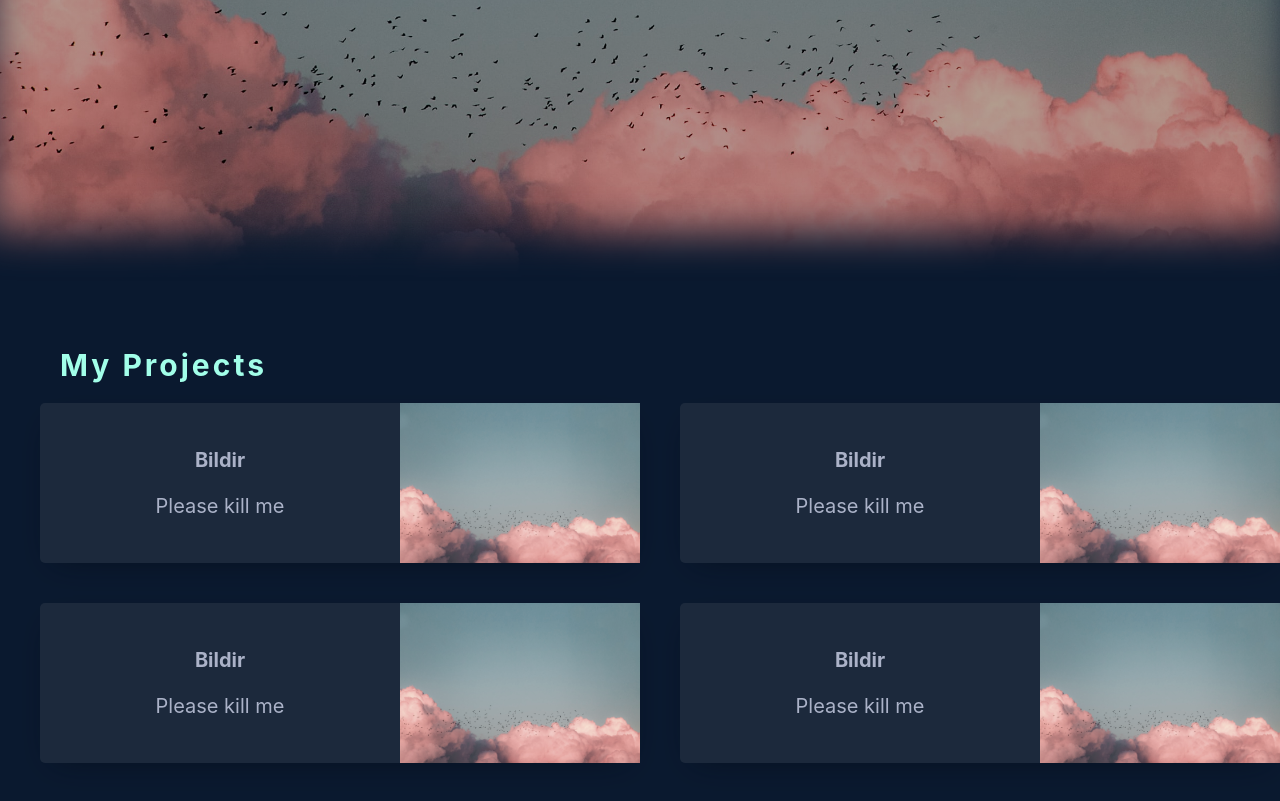
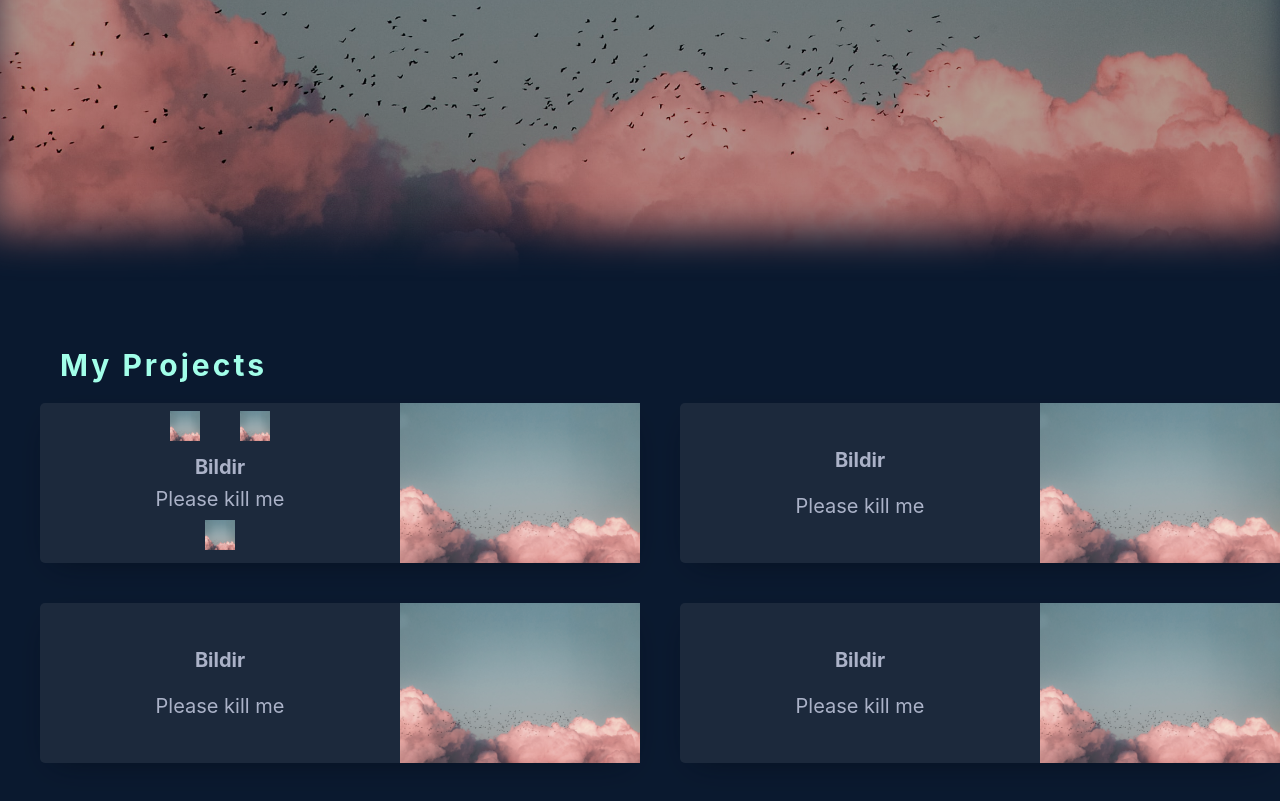
Before and after one commit to cankat-orum/reactjs-portfolio-website, a React (Create React App) app: page / in a window 1280 px wide. Shown: the part 503-1304 px from the top of the page. Built offline with nearby package versions, Linux system fonts and the light colour scheme.

Commit message:
Tech and Link props added.
- Used tech and project link image props added.
- Link href added to project link images.

```diff
--- a/src/ProjectItem.css
+++ b/src/ProjectItem.css
@@ -41,3 +41,18 @@
 body {
   background-color: rgb(10, 25, 47);
 }
+
+.tech-img {
+  width: 1.5em;
+  height: 1.5em;
+  margin-left: 1em;
+  margin-right: 1em;
+  border: 0;
+}
+
+.link-img {
+  width: 1.5em;
+  height: 1.5em;
+  margin-left: 1em;
+  margin-right: 1em;
+}
--- a/src/ProjectItem.js
+++ b/src/ProjectItem.js
@@ -2,18 +2,73 @@ import React from "react";
 import ItemImg from "./img/index-bg.jpg";
 import "./ProjectItem.css";
 
-function ProjectItem({ title, desc }) {
+function ProjectItem({
+  title,
+  desc,
+  itemSrc,
+  techSrc01,
+  techSrc02,
+  techSrc03,
+  linkSrc01,
+  linkSrc02,
+  linkSrc03,
+  linkHref01,
+  linkHref02,
+  linkHref03,
+}) {
   return (
     <div className="ProjectItem">
-      <img className="thumbnail" src={ItemImg}></img>
+      <img className="thumbnail" src={itemSrc}></img>
       <div className="project-info">
-        <div className="links"></div>
+        <div className="techs-used">
+          <img
+            className="tech-img"
+            src={techSrc01}
+            style={techSrc01 == null ? srcStyle : {}}
+          ></img>
+          <img
+            className="tech-img"
+            src={techSrc02}
+            style={techSrc02 == null ? srcStyle : {}}
+          ></img>
+          <img
+            className="tech-img"
+            src={techSrc03}
+            style={techSrc03 == null ? srcStyle : {}}
+          ></img>
+        </div>
         <h5 className="project-title">{title}</h5>
         <p className="project-desc">{desc}</p>
-        <div className="techs-used"></div>
+        <div className="links">
+          <a href={linkHref01} target="_blank">
+            <img
+              className="link-img"
+              src={linkSrc01}
+              style={linkSrc01 == null ? srcStyle : {}}
+            ></img>
+          </a>
+          <a href={linkHref02} target="_blank">
+            <img
+              className="link-img"
+              src={linkSrc02}
+              style={linkSrc02 == null ? srcStyle : {}}
+            ></img>
+          </a>
+          <a href={linkHref03} target="_blank">
+            <img
+              className="link-img"
+              src={linkSrc03}
+              style={linkSrc03 == null ? srcStyle : {}}
+            ></img>
+          </a>
+        </div>
       </div>
     </div>
   );
 }
 
+let srcStyle = {
+  display: "none",
+};
+
 export default ProjectItem;
--- a/src/Projects.js
+++ b/src/Projects.js
@@ -2,6 +2,7 @@ import React from "react";
 import PItem from "./ProjectItem";
 import "./Projects.css";
 import styled from "styled-components";
+import itemSrc from "./img/index-bg.jpg";
 
 export const Grid = styled.div``;
 
@@ -20,18 +21,26 @@ function Projects() {
       <Grid>
         <Row>
           <Col size={1}>
-            <PItem title="Bildir" desc="Please kill me" />
+            <PItem
+              title="Bildir"
+              desc="Please kill me"
+              itemSrc={itemSrc}
+              techSrc01={itemSrc}
+              techSrc02={itemSrc}
+              linkSrc03={itemSrc}
+              linkHref03="https://github.com/JohnCut/budged_app"
+            />
           </Col>
           <Col size={1}>
-            <PItem title="Bildir" desc="Please kill me" />
+            <PItem title="Bildir" desc="Please kill me" itemSrc={itemSrc} />
           </Col>
         </Row>
         <Row>
           <Col size={1}>
-            <PItem title="Bildir" desc="Please kill me" />
+            <PItem title="Bildir" desc="Please kill me" itemSrc={itemSrc} />
           </Col>
           <Col size={1}>
-            <PItem title="Bildir" desc="Please kill me" />
+            <PItem title="Bildir" desc="Please kill me" itemSrc={itemSrc} />
           </Col>
         </Row>
       </Grid>
```
